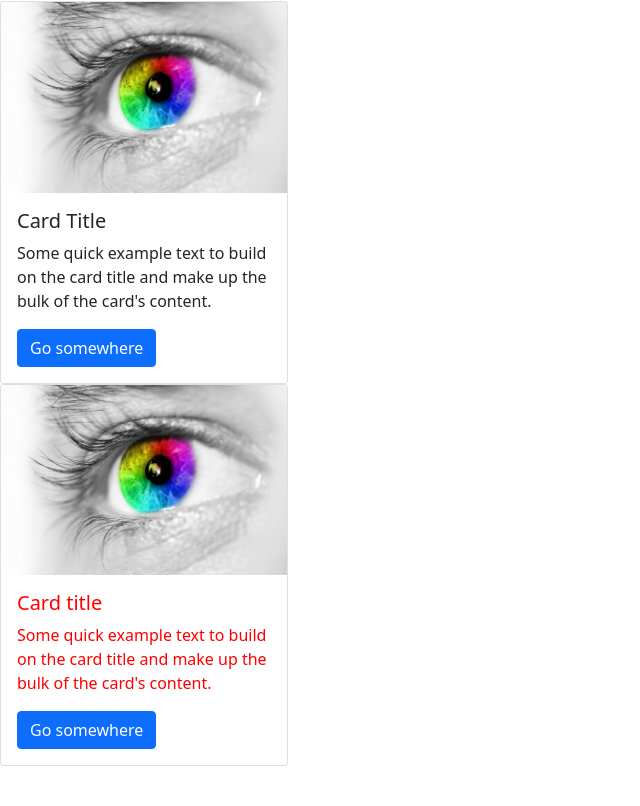
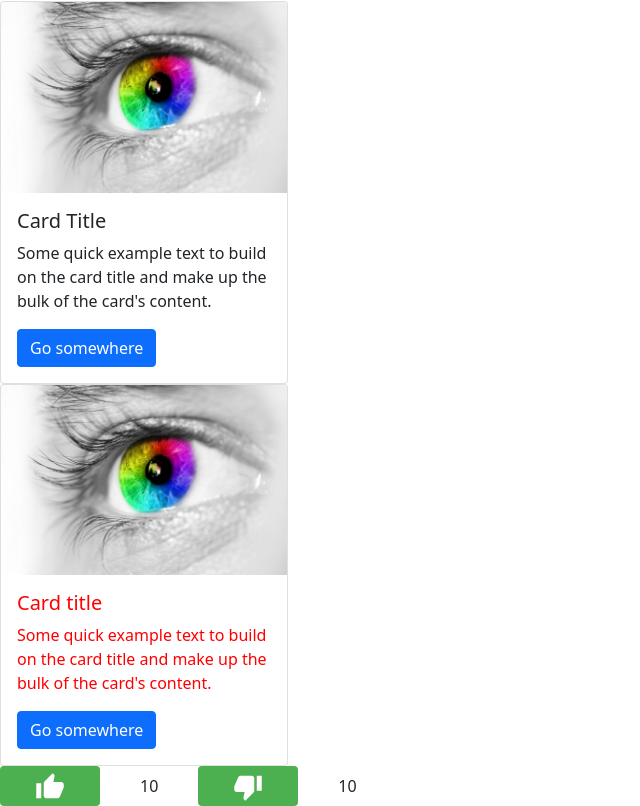
Before and after one commit to SandyHoffmann/FeedPet, a React (Create React App) app in the folder feed-pet/client/: page /sign-up in a window 1280 px wide. Shown: the part 884-1690 px from the top of the page, without its empty margins (0-640 px from the left). Before the commit the page ends 1650 px from the top, so only its background shows below. Built offline with nearby package versions, Linux system fonts and the light colour scheme.

Commit message:
Layout de Like - Charles

```diff
--- a/feed-pet/client/src/App.js
+++ b/feed-pet/client/src/App.js
@@ -35,7 +35,7 @@ import Blogs from './components/pages/blogs';
 import SignUp from './components/pages/signup';
 import { CardTeste } from './components/Card';
 import { CardTeste2 } from './components/Card2';
-
+import {LikeDeslike} from './components/LikeDeslike'
 
 function App() {
 return (
@@ -54,6 +54,7 @@ return (
 	</Router>
 	<CardTeste/>
 	<CardTeste2/>
+<LikeDeslike/>
 	</>
 );
 }
--- /dev/null
+++ b/feed-pet/client/src/components/LikeDeslike/index.js
@@ -0,0 +1,28 @@
+import './styles.css';
+import React, {Component} from 'react';
+import { MdThumbDown,MdThumbUp } from 'react-icons/md';
+
+ function LikeDeslike() {
+   return (
+     <>
+
+     <button type="submit" className ="botaoUp">
+
+       <MdThumbUp
+        size={30}
+         color="#"
+       />
+     </button>
+     10
+     <button type="submit" className = "botaoDown">
+
+       <MdThumbDown
+         size={30}
+         color="#"
+       />
+     </button>
+     10
+     </>
+
+   );}
+   export {LikeDeslike};
--- /dev/null
+++ b/feed-pet/client/src/components/LikeDeslike/styles.css
@@ -0,0 +1,32 @@
+
+.botaoUp{
+background-color:  #4CAF50;
+border-radius: 4px;
+border: none;
+color: white;
+font-size: 20px;
+margin-right: 40px;
+height: 40px;
+width: 100px;
+
+}
+.botaoUp:hover {
+    color: black;
+    box-shadow: 0 12px 16px 0 rgba(0,0,0,0.24), 0 17px 50px 0 rgba(0,0,0,0.19);
+}
+.botaoDown{
+    background-color:  #4CAF50;
+    border-radius: 4px;
+    border: none;
+    color: white;
+    font-size: 20px;
+    margin-left: 40px;
+    height: 40px;
+    width: 100px;
+    margin-right: 40px;
+
+    }
+    .botaoDown:hover {
+        color: black;
+        box-shadow: 0 12px 16px 0 rgba(0,0,0,0.24), 0 17px 50px 0 rgba(0,0,0,0.19);
+    }
```
Also changed, not shown: feed-pet/client/src/components/like.js (deleted, +0 -8 lines).
